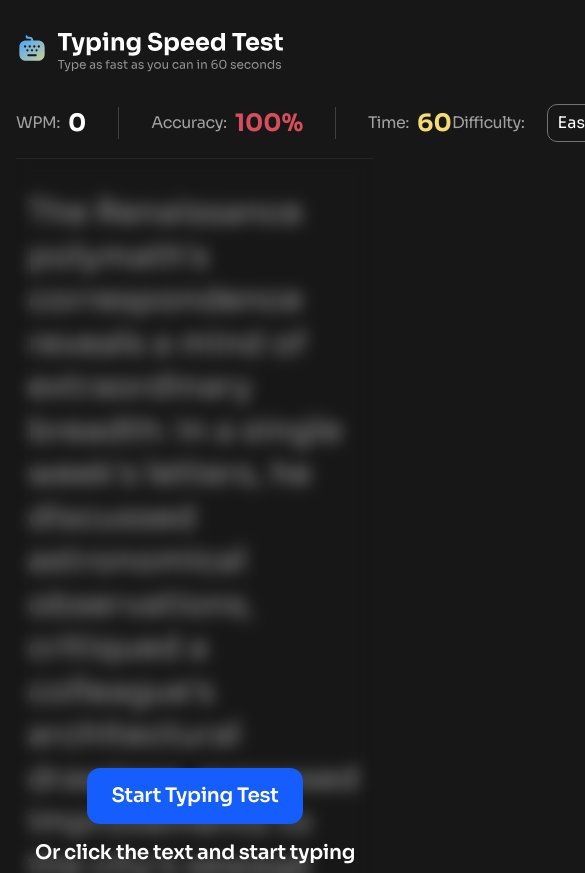
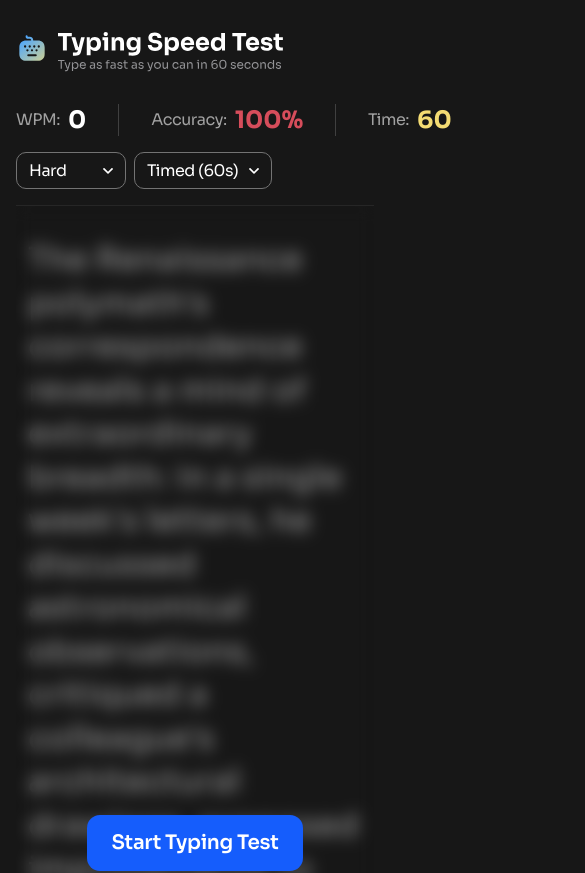
Before and after one commit to elhuzain/typing-speed-test, a Next.js app: page / in a window 390 px wide. Shown: the top 873 px of the page, 585 px wide, since content can reach past the window. Built offline with nearby package versions, Linux system fonts and the light colour scheme.

Commit message:
chore: mobile responsiveness update

```diff
--- a/app/layout.tsx
+++ b/app/layout.tsx
@@ -44,7 +44,7 @@ export default function RootLayout({ children }: LayoutProps<"/">) {
         <Suspense fallback={<div className="fixed w-full h-full inset-0 flex items-center justify-center"><Loader2 className="animate-spin text-white" /></div>}>
           <AppProvider>{children}</AppProvider>
         </Suspense>
-        <footer className="text-center w-full text-white pb-2 pt-4">
+        <footer className="text-xs mt-auto text-center w-full text-white pb-2 pt-4">
           Challenge by <a className="text-yellow-400 underline underline-offset-4" href="https://www.frontendmentor.io?ref=challenge">Frontend Mentor</a>.
           Coded by <a href="https://elhuzain.com" className="text-yellow-400 underline underline-offset-4">elhuzain</a>.
         </footer>
--- a/components/controls.tsx
+++ b/components/controls.tsx
@@ -1,12 +1,66 @@
 'use client';
 
+import Image from "next/image";
+
 import { cn } from "@/lib/lib";
-import { useTypingTest } from "@/providers/typing-test-provider";
+import {
+    useTypingTest,
+    type Difficulty,
+    type GameMode,
+} from "@/providers/typing-test-provider";
 
 const Controls = () => {
     const { difficulty, setDifficulty, mode, setMode, hasStarted } = useTypingTest();
 
-    return <div className="flex items-center gap-4">
+    return <>
+      <div className="flex items-center gap-2 md:hidden">
+        <label className="relative">
+          <span className="sr-only">Difficulty</span>
+          <select
+            aria-label="Difficulty"
+            className="min-w-25 appearance-none rounded-lg border border-neutral-500 bg-neutral-900 py-2 ps-3 pe-8 text-preset-5 text-white outline-none focus:border-blue-400 focus:ring-2 focus:ring-blue-400 disabled:cursor-not-allowed disabled:opacity-50"
+            value={difficulty}
+            disabled={hasStarted}
+            onChange={(event) => setDifficulty(event.target.value as Difficulty)}
+          >
+            <option value="easy">Easy</option>
+            <option value="medium">Medium</option>
+            <option value="hard">Hard</option>
+          </select>
+          <Image
+            aria-hidden="true"
+            className="pointer-events-none absolute end-3 top-1/2 -translate-y-1/2"
+            src="/images/icon-down-arrow.svg"
+            width={11}
+            height={6}
+            alt=""
+          />
+        </label>
+
+        <label className="relative">
+          <span className="sr-only">Mode</span>
+          <select
+            aria-label="Mode"
+            className="min-w-34 appearance-none rounded-lg border border-neutral-500 bg-neutral-900 py-2 ps-3 pe-8 text-preset-5 text-white outline-none focus:border-blue-400 focus:ring-2 focus:ring-blue-400 disabled:cursor-not-allowed disabled:opacity-50"
+            value={mode}
+            disabled={hasStarted}
+            onChange={(event) => setMode(event.target.value as GameMode)}
+          >
+            <option value="timed">Timed (60s)</option>
+            <option value="passage">Passage</option>
+          </select>
+          <Image
+            aria-hidden="true"
+            className="pointer-events-none absolute end-3 top-1/2 -translate-y-1/2"
+            src="/images/icon-down-arrow.svg"
+            width={11}
+            height={6}
+            alt=""
+          />
+        </label>
+      </div>
+
+      <div className="hidden items-center gap-4 md:flex">
         <fieldset className="flex gap-2 items-center border-e-2 border-neutral-700 pe-6 me-2">
             <div className="me-3.5">
                 <legend className="text-preset-3 text-neutral-400">Difficulty:</legend>
@@ -43,7 +97,8 @@ const Controls = () => {
                 Passage
             </label>
         </fieldset>
-    </div>
+      </div>
+    </>
 }
 
 export default Controls;
--- a/components/game.tsx
+++ b/components/game.tsx
@@ -45,7 +45,7 @@ export default function Game() {
   return (
     <div className="flex flex-1 flex-col items-center justify-center font-sans">
       <main ref={containerRef} className="flex w-full px-4 max-w-310 flex-col items-center justify-between sm:items-start">
-        <div className="flex w-full items-center justify-between border-b border-neutral-800 pb-4">
+        <div className="flex flex-col md:flex-row w-full gap-4 md:items-center justify-between border-b border-neutral-800 pb-4">
           <div data-animate="indicators">
             <Indicators />
           </div>
```
